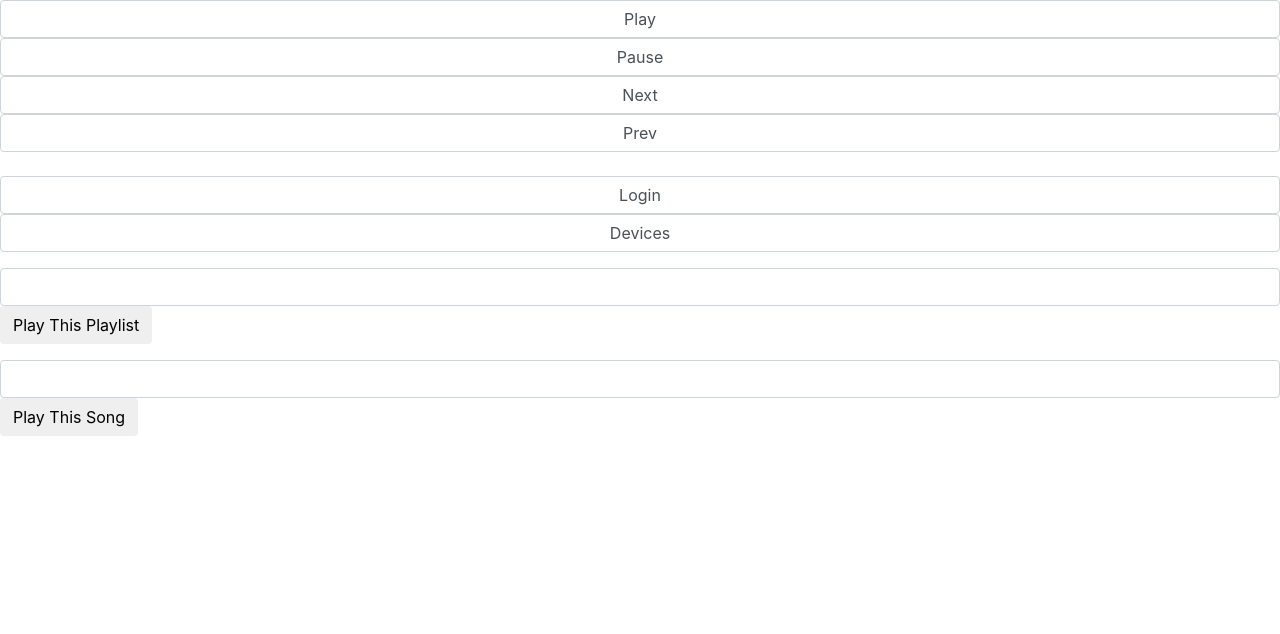
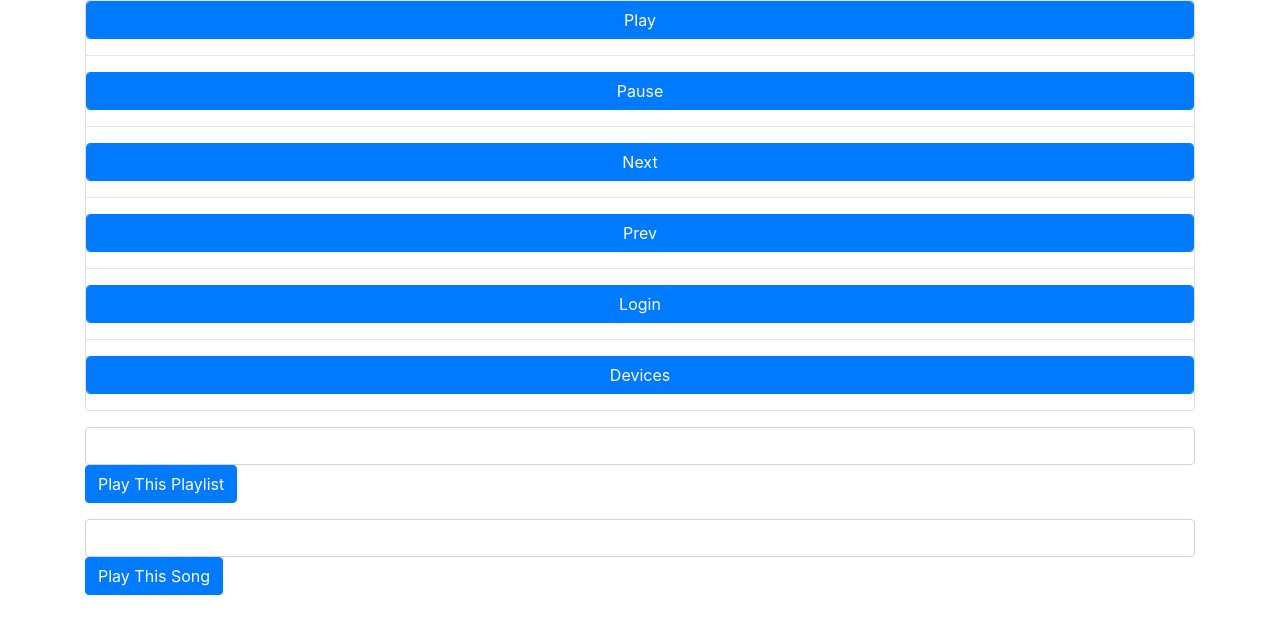
Before and after one commit to amahlaka/SpotifyPythonControl, a Flask app: page /main in a window 1280 px wide. Shown: the top 634 px of the page. Run offline with Flask 2, Linux system fonts and the light colour scheme; some libraries are stand-ins or nearby versions.

Commit message:
button styles

```diff
--- a/app/templates/main.html
+++ b/app/templates/main.html
@@ -3,26 +3,33 @@
         <link href="https://stackpath.bootstrapcdn.com/bootstrap/4.1.3/css/bootstrap.min.css" rel="stylesheet" integrity="sha384-MCw98/SFnGE8fJT3GXwEOngsV7Zt27NXFoaoApmYm81iuXoPkFOJwJ8ERdknLPMO" crossorigin="anonymous">
     </head>
     <body>
-        <div class="form-group">
+        <div class="container">
+        <div class="card form-group">
+
             <form>
-            <button class="form-control" type=submit formmethod="GET" formaction="/play">Play</button>
-            <button class="form-control" type=submit formmethod="GET" formaction="/stop">Pause</button>
-            <button class="form-control" type=submit formmethod="GET" formaction="/next">Next</button>
-            <button class="form-control" type=submit formmethod="GET" formaction="/prev">Prev</button>
-            <br>
-            <button class="form-control" type=submit formmethod="GET" formaction="/login">Login</button>
-            <button class="form-control" type=submit formmethod="GET" formaction="/devices">Devices</button>
+            <button class="form-control btn-primary btn" type=submit formmethod="GET" formaction="/play">Play</button>
+            <hr>
+            <button class="form-control btn-primary btn" type=submit formmethod="GET" formaction="/stop">Pause</button>
+            <hr>
+            <button class="form-control btn-primary btn" type=submit formmethod="GET" formaction="/next">Next</button>
+            <hr>
+            <button class="form-control btn-primary btn" type=submit formmethod="GET" formaction="/prev">Prev</button>
+            <hr>
+            <button class="form-control btn-primary btn" type=submit formmethod="GET" formaction="/login">Login</button>
+            <hr>
+            <button class="form-control btn-primary btn" type=submit formmethod="GET" formaction="/devices">Devices</button>
         </form>
     </div>
     <div class="form-group">
         <form action="/playlist" method="POST">
             <input class="form-control" type="text" name="playlist">
-            <button class="btn" type="submit">Play This Playlist</button>
+            <button class="btn btn-primary" type="submit">Play This Playlist</button>
         </form>
         <form action="/play" method="POST">
             <input class="form-control" type="text" name="uri">
-            <button class="btn" type="submit">Play This Song</button>
+            <button class="btn btn-primary" type="submit">Play This Song</button>
         </form>
         </div>
+    </div>
     </body>
 </html>
```
